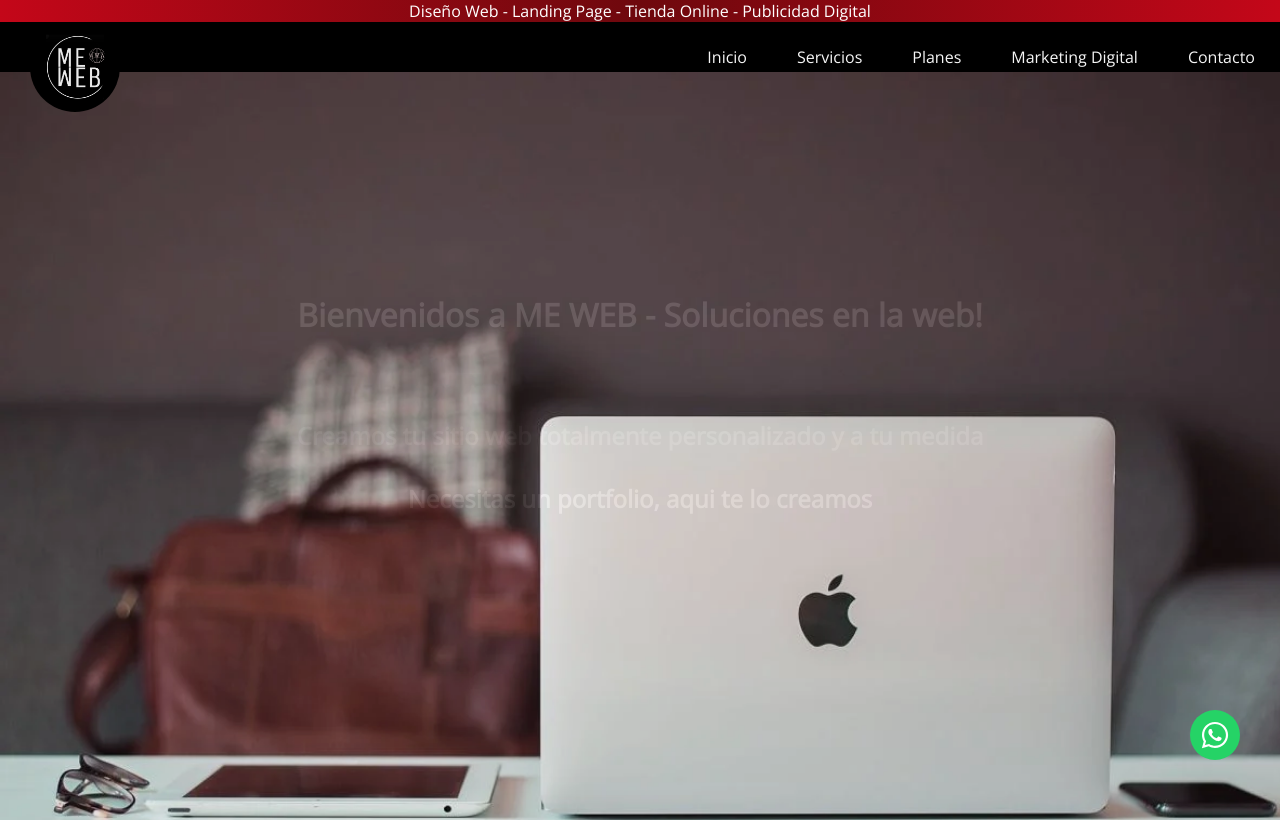
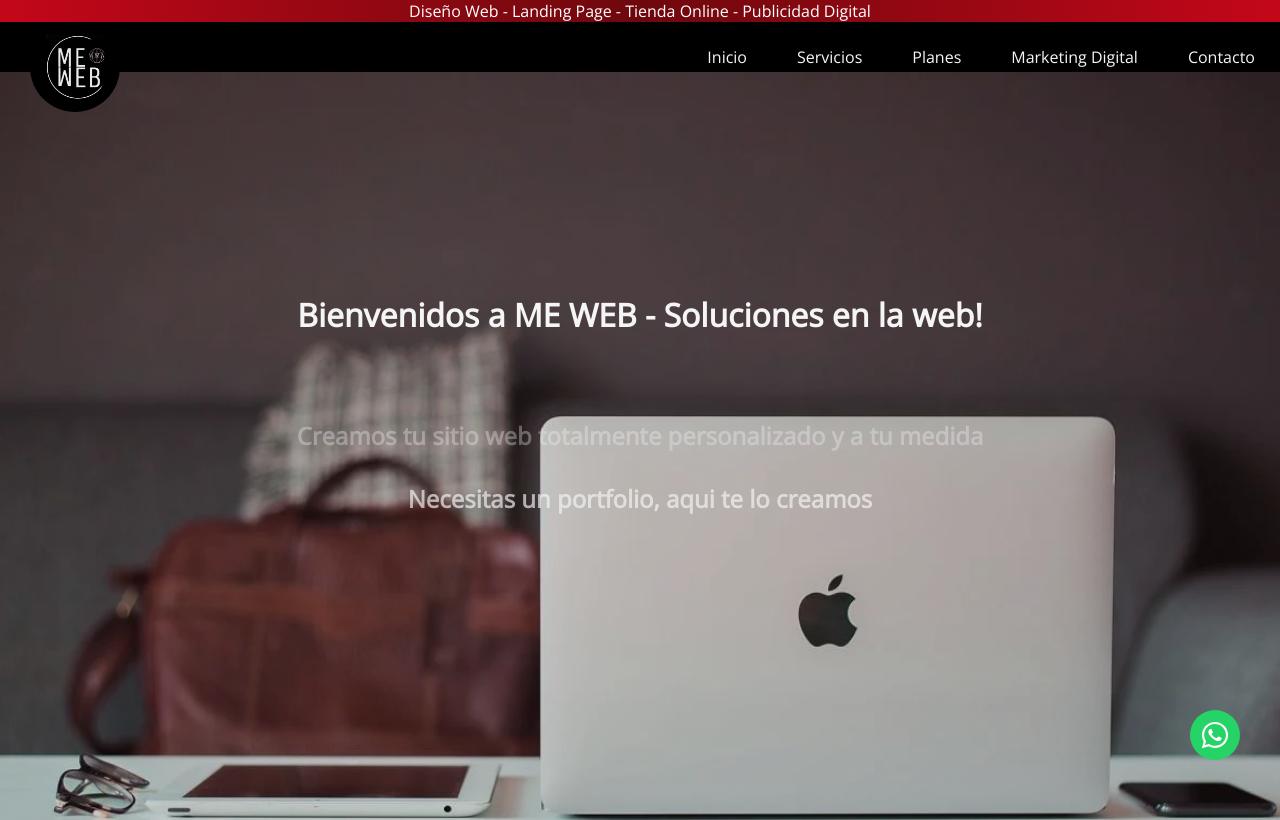
Before and after one commit to MatiEsc/MeWeb, a React (Vite) app: page / in a window 1280 px wide. Shown: the top 820 px of the page. Built offline with nearby package versions, Linux system fonts and the light colour scheme.

Commit message:
modificando el componente  presentacion.jsx opacidad titulo 1

```diff
--- a/src/Componentes/Inicio/Presentacion/Presentacion.css
+++ b/src/Componentes/Inicio/Presentacion/Presentacion.css
@@ -15,13 +15,13 @@
     content: "";
     background-image: url('/img/fondoInicio.webp');
     background-size: cover; /* Ajusta según tus necesidades */
-    opacity: 0.9;
+    opacity: 0.8;
     position: absolute;
     top: 0;
     left: 0;
     right: 0;
     bottom: 0;
-    z-index: 1;
+    z-index: -1;
 
 }
 
@@ -33,6 +33,8 @@
 .fondo h1, .fondo h2, .fondo h3 {
     opacity: 1; /* Ajusta según tus necesidades */
     transition: opacity 0.5s ease-in-out;
+    z-index: 1;
+    background: none;
 }
 
 
@@ -40,14 +42,15 @@
 h1, h2 {
     margin: 0; /* Elimina el margen por defecto */
     color: whitesmoke;
-    opacity: 1; /* Mueve la opacidad aquí para asegurar que los títulos no sean afectados */
 }
 
 h1 {
+    opacity: 1; /* Hace que h1 siempre sea visible */
     transition: opacity 0.5s ease-in-out; /* Añade una transición suave de opacidad */
 }
 
 h2 {
+    opacity: 1; /* Hace que h2 siempre sea visible */
     transition: opacity 0.5s ease-in-out; /* Añade una transición suave de opacidad */
     margin-top: 20px;
 }
```
